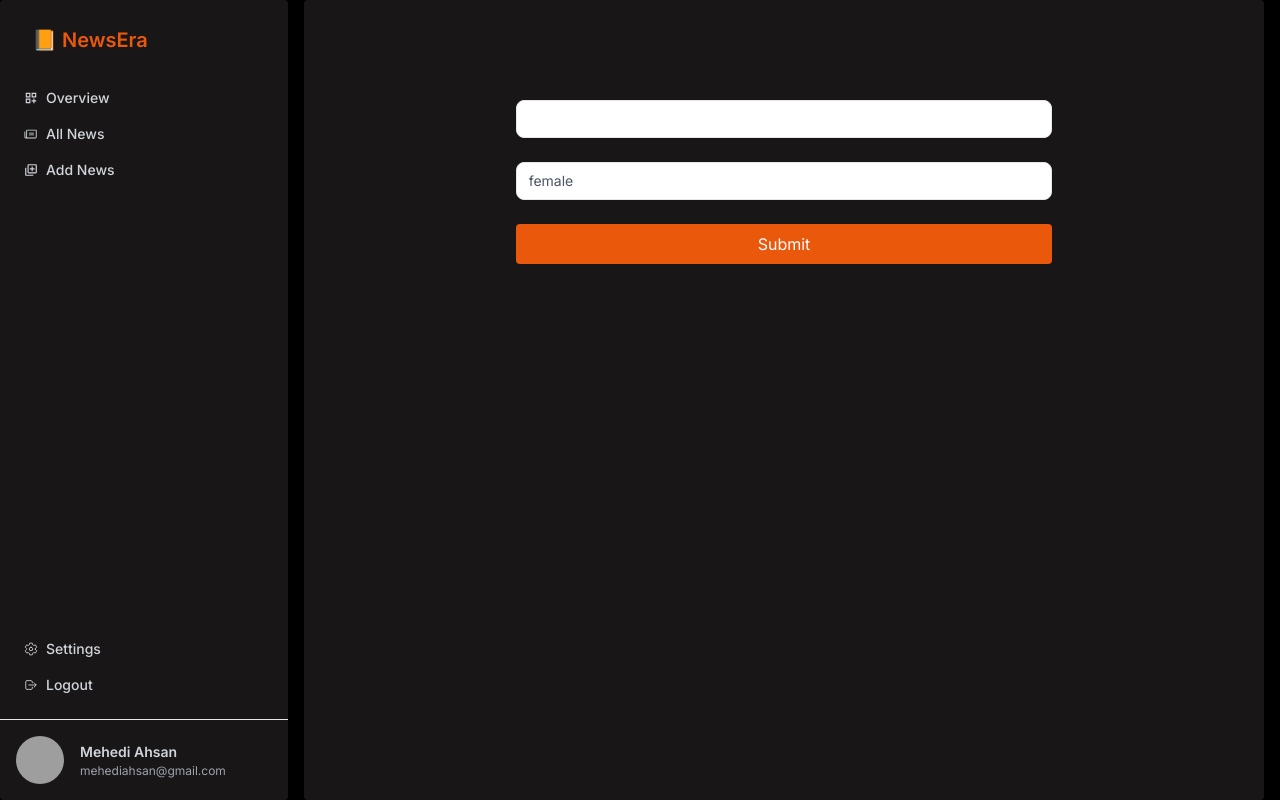
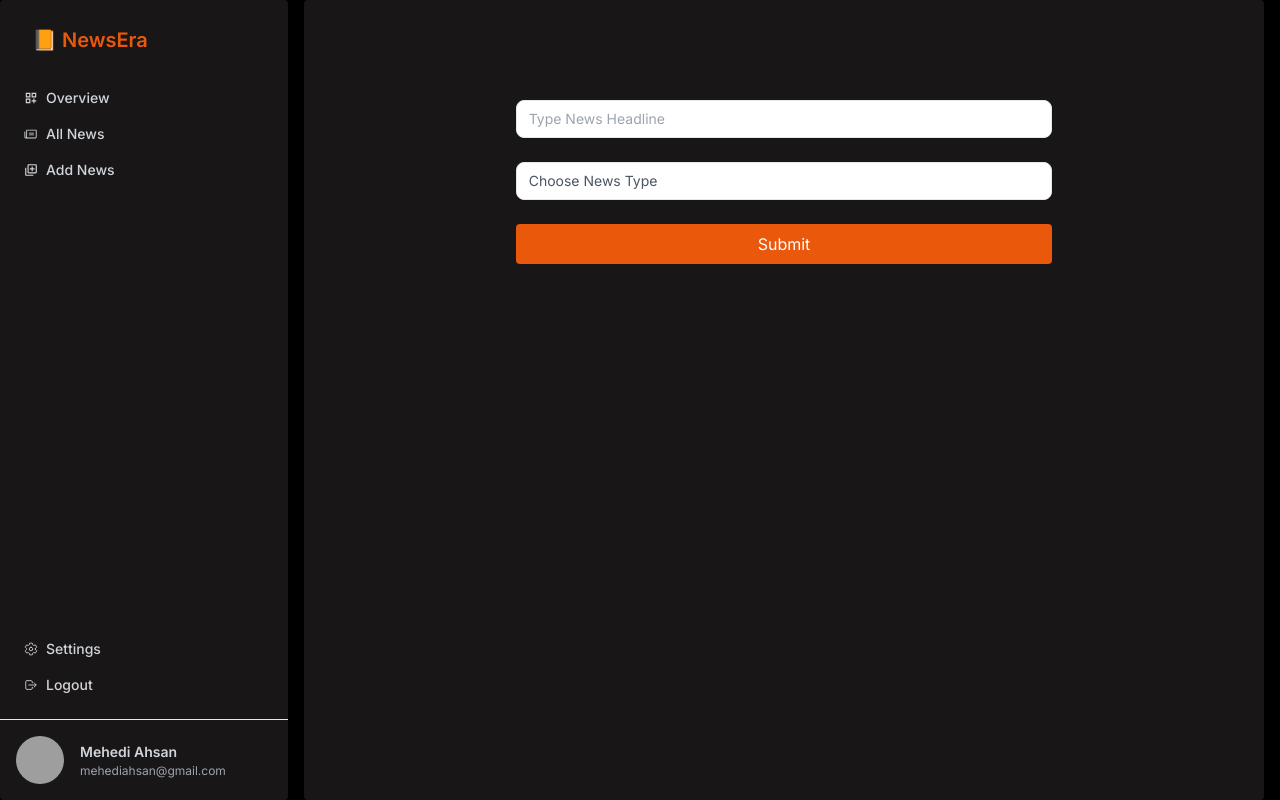
Before and after one commit to MehediAhsan/newsera, a Next.js app: page /dashboard/addNews in a window 1280 px wide. Built offline with nearby package versions, Linux system fonts and the light colour scheme; grey boxes are pictures that could not be loaded.

Commit message:
updated select field

```diff
--- a/app/dashboard/addNews/page.jsx
+++ b/app/dashboard/addNews/page.jsx
@@ -8,13 +8,14 @@ const AddNews = () => {
   return (
     <div className="w-7/12 mx-auto mt-20">
       <form onSubmit={handleSubmit(onSubmit)} className="flex flex-col gap-6">
-        <input {...register("firstName")} className="px-3 py-2 text-sm text-gray-600 bg-white border rounded-lg shadow-sm outline-none appearance-none focus:ring-offset-2 focus:ring-indigo-600 focus:ring-2" placeholder=""/>
-        <select {...register("gender")} className="px-3 py-2 text-sm text-gray-600 bg-white border rounded-lg shadow-sm outline-none appearance-none focus:ring-offset-2 focus:ring-indigo-600 focus:ring-2">
-          <option value="female">female</option>
-          <option value="male">male</option>
-          <option value="other">other</option>
+        <input {...register("headline")} className="px-3 py-2 text-sm text-gray-600 bg-white border rounded-lg shadow-sm outline-none appearance-none focus:ring-offset-2 focus:ring-indigo-600 focus:ring-2" placeholder="Type News Headline"/>
+        <select {...register("type")} className="px-3 py-2 text-sm text-gray-600 bg-white border rounded-lg shadow-sm outline-none appearance-none focus:ring-offset-2 focus:ring-indigo-600 focus:ring-2">
+        <option value="">Choose News Type</option>
+          <option value="female">international</option>
+          <option value="male">sports</option>
+          <option value="other">health</option>
         </select>
-        <input type="submit" className="bg-primary p-2 rounded" />
+        <input type="submit" className="bg-primary p-2 rounded cursor-pointer" />
       </form>
     </div>
   );
```
